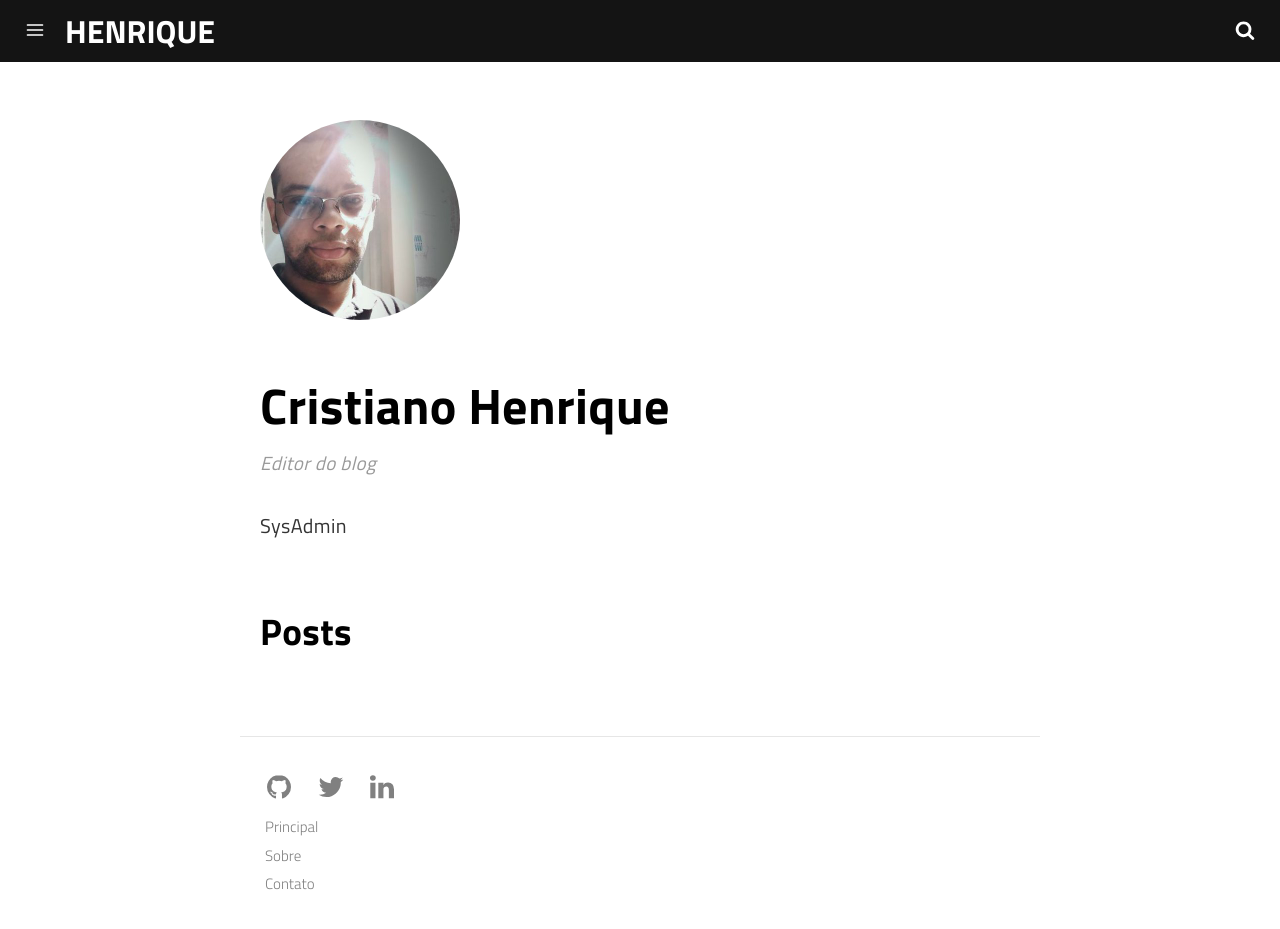
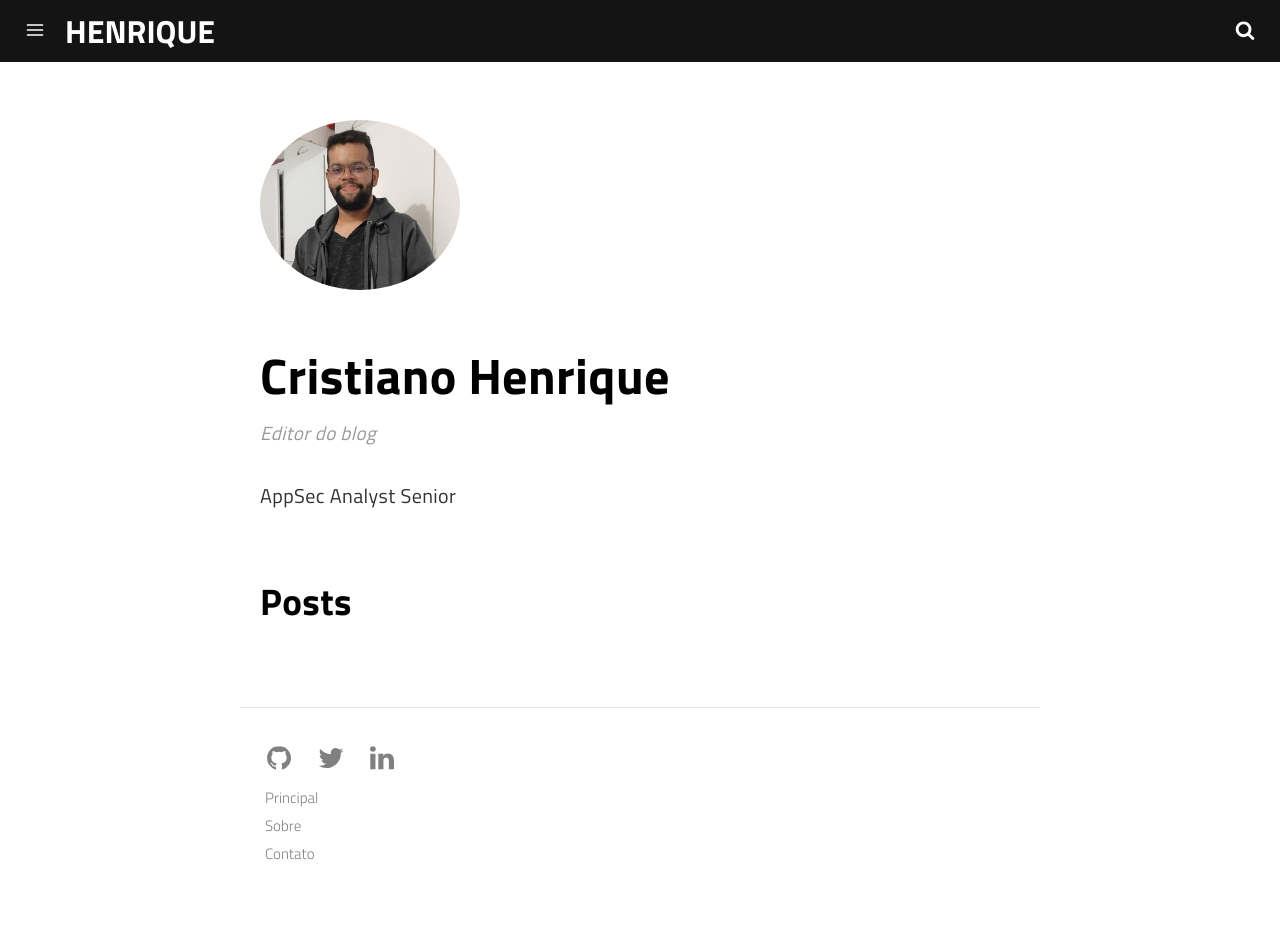
Before and after one commit to cristianovisk/cristianovisk.github.io, a Jekyll site: the page built from _authors/cristiano.md, in a window 1280 px wide and 929 px high. Built offline with Jekyll 4.4.1, drawn with Linux system fonts in a browser that asks for light colours; a script that is not in the unit is left out.

Commit message:
fix whoami

```diff
--- a/_authors/cristiano.md
+++ b/_authors/cristiano.md
@@ -4,7 +4,7 @@ photo: /assets/img/uploads/profile.png
 name: thiagorossener
 display_name: Cristiano Henrique
 position: Editor do blog
-bio: SysAdmin
+bio: AppSec Analyst Senior
 github_username: cristianovisk
 twitter_username: CristianoHenri4
 instagram_username: _cristiano_henri
--- a/_config.yml
+++ b/_config.yml
@@ -1,8 +1,7 @@
 # Site Settings
 name: Cristiano Henrique
 title: Cristiano Henrique
-description: SysAdmin na Agência de Defesa Agropecuária do Estado do Ceará,
-  Entusiasta de tecnologias livres e astronomia.
+description: AppSec Analyst Senior - Morphus Information Security
 tags:
   - blog
   - template
```
Also changed, not shown: assets/img/blog-image.png, assets/img/uploads/profile.png.
